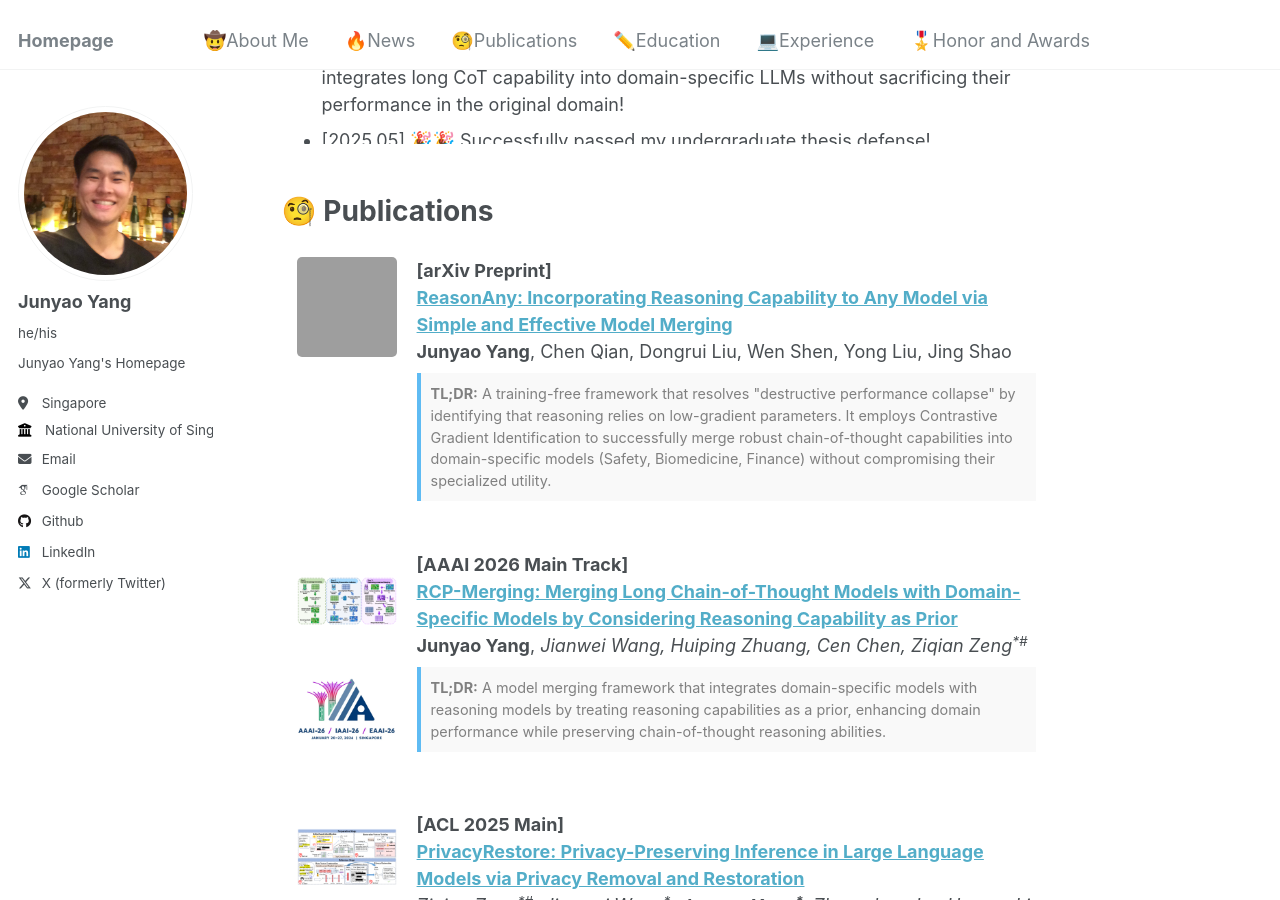
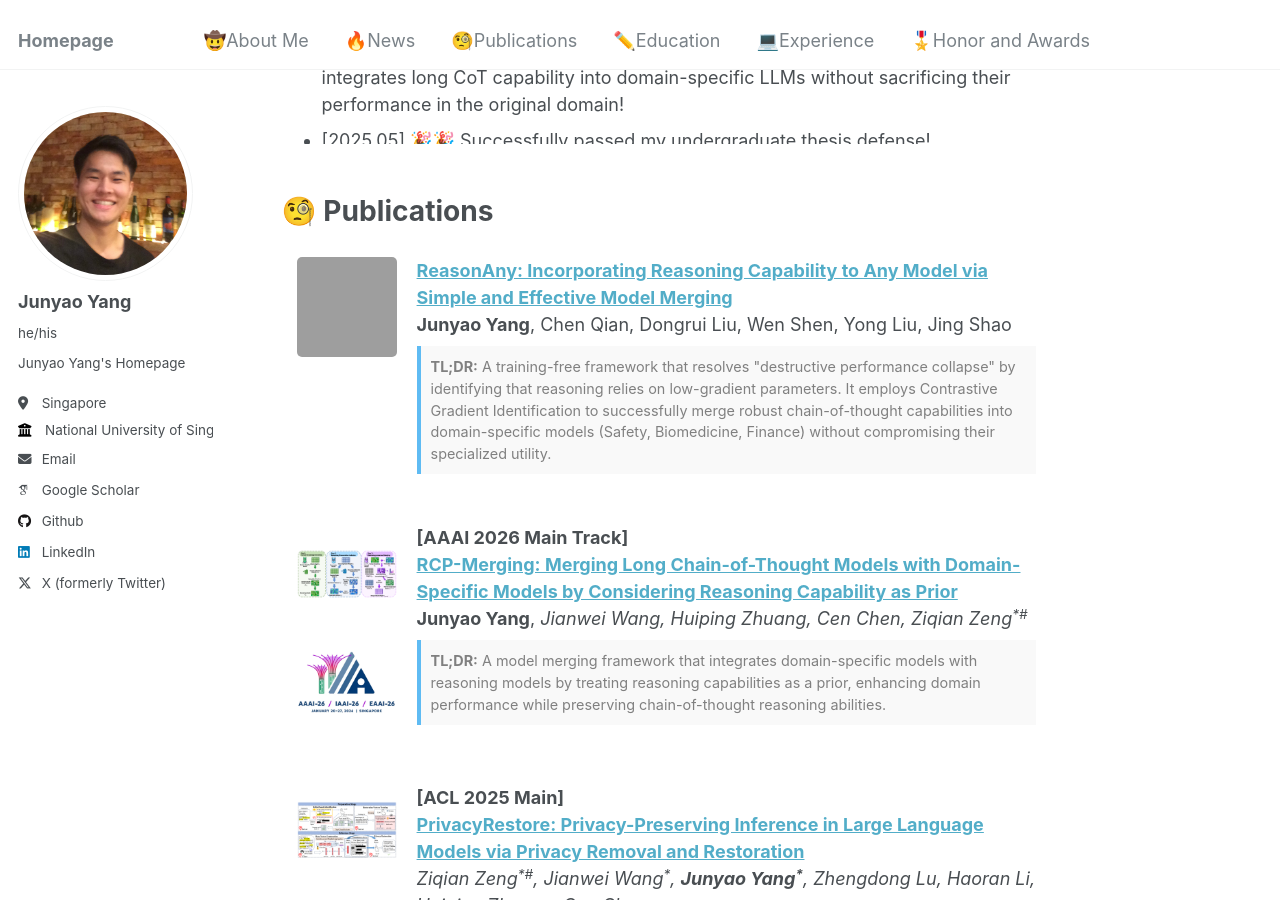
Before and after one commit to jyyang26/jyyang26.github.io, a Jekyll site: the page built from _pages/about.md, in a window 1280 px wide and 900 px high, scrolled down 778 px. Built offline with Jekyll 4.4.1, drawn with Linux system fonts in a browser that asks for light colours; some web fonts are replaced; grey boxes are pictures that could not be loaded.

Commit message:
Update about.md

```diff
--- a/_pages/about.md
+++ b/_pages/about.md
@@ -100,7 +100,7 @@ My research story revolves around **the Underlying Principles and Understanding
   </div>
 
   <div style="flex: 1;">
-    <strong>[arXiv Preprint]</strong><br>
+    <!-- <strong>[arXiv Preprint]</strong><br> -->
     <strong><a href="https://arxiv.org/abs/2601.05560" style="text-decoration: underline; color: #52ADC8;">ReasonAny: Incorporating Reasoning Capability to Any Model via Simple and Effective Model Merging</a></strong><br>
     <strong>Junyao Yang</strong>, Chen Qian, Dongrui Liu, Wen Shen, Yong Liu, Jing Shao<br>
     <div style="background-color: #f9f9f9; border-left: 4px solid #5fbbf3; padding: 10px; color: #808080; font-size: 80%; margin-top: 8px;">
```
